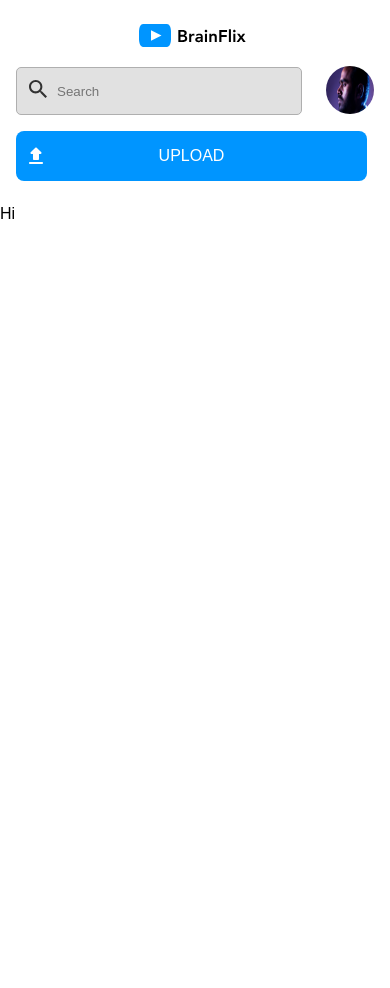
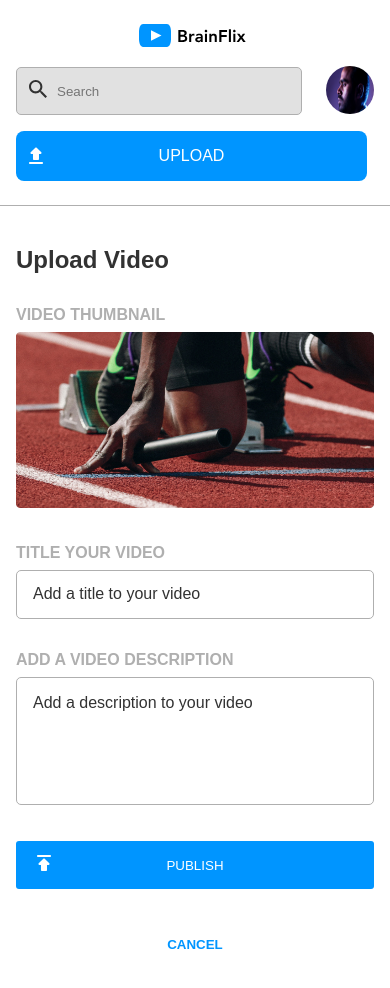
Before and after one commit to Mahdisahar/brainflix, a React (Create React App) app in the folder sahar-mahdi-brainflix/: page /video in a window 390 px wide. Shown: the top 988 px of the page. Before the commit the page ends 844 px from the top, so only its background shows below. Built offline with nearby package versions, Linux system fonts and the light colour scheme.

Commit message:
finish the upload page in mobile device

```diff
--- a/sahar-mahdi-brainflix/src/components/Header/Header.scss
+++ b/sahar-mahdi-brainflix/src/components/Header/Header.scss
@@ -81,10 +81,10 @@
     color: $secondary--color;
     font-size: 1rem;
 
-	&:hover {
-   background-color: $primary--hover;
-   cursor: pointer;
-	}
+// 	&:hover {
+//    background-color: $primary--hover;
+//    cursor: pointer;
+// 	}
 
     @include tablet {
       width: 9rem;
--- a/sahar-mahdi-brainflix/src/pages/Videopage/Videopage.jsx
+++ b/sahar-mahdi-brainflix/src/pages/Videopage/Videopage.jsx
@@ -1,8 +1,37 @@
 import './Videopage.scss';
+import uploadVideoPreview from '../../assets/Images/Upload-video-preview.jpg';
+import publishIcon from '../../assets/Icons/publish.svg';
 
 function Videopage () {
 	return (
-		<div>Hi</div>
+		<section className="upload">
+			<h2 className='upload__title'>Upload Video</h2>
+		<p className='upload__para'>VIDEO THUMBNAIL</p>
+		<img className='upload__image' src={uploadVideoPreview} alt="thumbnail" />
+		<form className="upload__detail">
+			<div className='upload__info'>
+			<label className='upload__label' htmlFor="text">TITLE YOUR VIDEO</label>
+			<input className='upload__input' type="text" placeholder='Add a title to your video' />
+
+			</div>
+			<div className='upload__info'>
+			<label className='upload__label' htmlFor="text">ADD A VIDEO DESCRIPTION</label>
+			<textarea className='upload__textarea' type="text" placeholder='Add a description to your video' />
+			</div>
+
+			<div className='upload__button'>
+			<div className='upload__published'>
+			<img className='upload__publishedicon' src={publishIcon} alt="publish icon" />
+			<button className='upload__publish'>PUBLISH</button>
+			</div>
+
+			<button className='upload__cancel'>CANCEL</button>
+			</div>
+
+
+		</form>
+		</section>
+
 
 	);
 }
--- a/sahar-mahdi-brainflix/src/pages/Videopage/Videopage.scss
+++ b/sahar-mahdi-brainflix/src/pages/Videopage/Videopage.scss
@@ -0,0 +1,88 @@
+@use '../../styles/partials/variables' as *;
+@use '../../styles/partials/global' as *;
+
+.upload {
+	border-top: 1px solid $silver--color;
+	padding: 2.5rem 1rem;
+
+	&__title {
+		font-size: 1.5rem;
+		color: $grayblack--color;
+		margin-bottom: 2rem;
+	}
+
+	&__para {
+		color:$silver--color;
+		margin-bottom: 0.5rem;
+		font-weight: 600;
+	}
+
+	&__image {
+		width: 100%;
+		height: 11rem;
+	}
+
+	&__detail {
+		margin-top: 2rem;
+	}
+
+	&__label {
+		color: $silver--color;
+		font-size: 1rem;
+		font-weight: 600;
+
+	}
+
+	&__input, &__textarea {
+		width: 100%;
+		padding: 1rem ;
+		border-radius: 5px;
+		border: 1px solid $silver--color ;
+		margin-top: 0.5rem;
+		resize: none;
+
+		&::placeholder {
+			color:$grayblack--color ;
+			font-size: 1rem;
+		}
+	}
+	&__textarea {
+		height: 8rem;
+	}
+
+	&__info {
+		margin-bottom: 2rem;
+	}
+
+	&__button {
+		display: flex;
+		flex-direction: column;
+	}
+
+	&__published {
+		position: relative;
+	}
+	&__publishedicon {
+		position: absolute;
+		padding: 0.6rem 1rem;
+	}
+
+	&__publish {
+		background-color: $primary--color ;
+		color:$secondary--color ;
+		padding: 0.5rem 1rem;
+		border: none;
+		border-radius: 3px;
+		height: 3rem;
+		width: 100%;
+		margin-bottom: 3rem;
+	}
+
+	&__cancel {
+		color: $primary--color ;
+		font-weight: 600;
+		border: none;
+		background-color: $secondary--color;
+	}
+
+}
```
